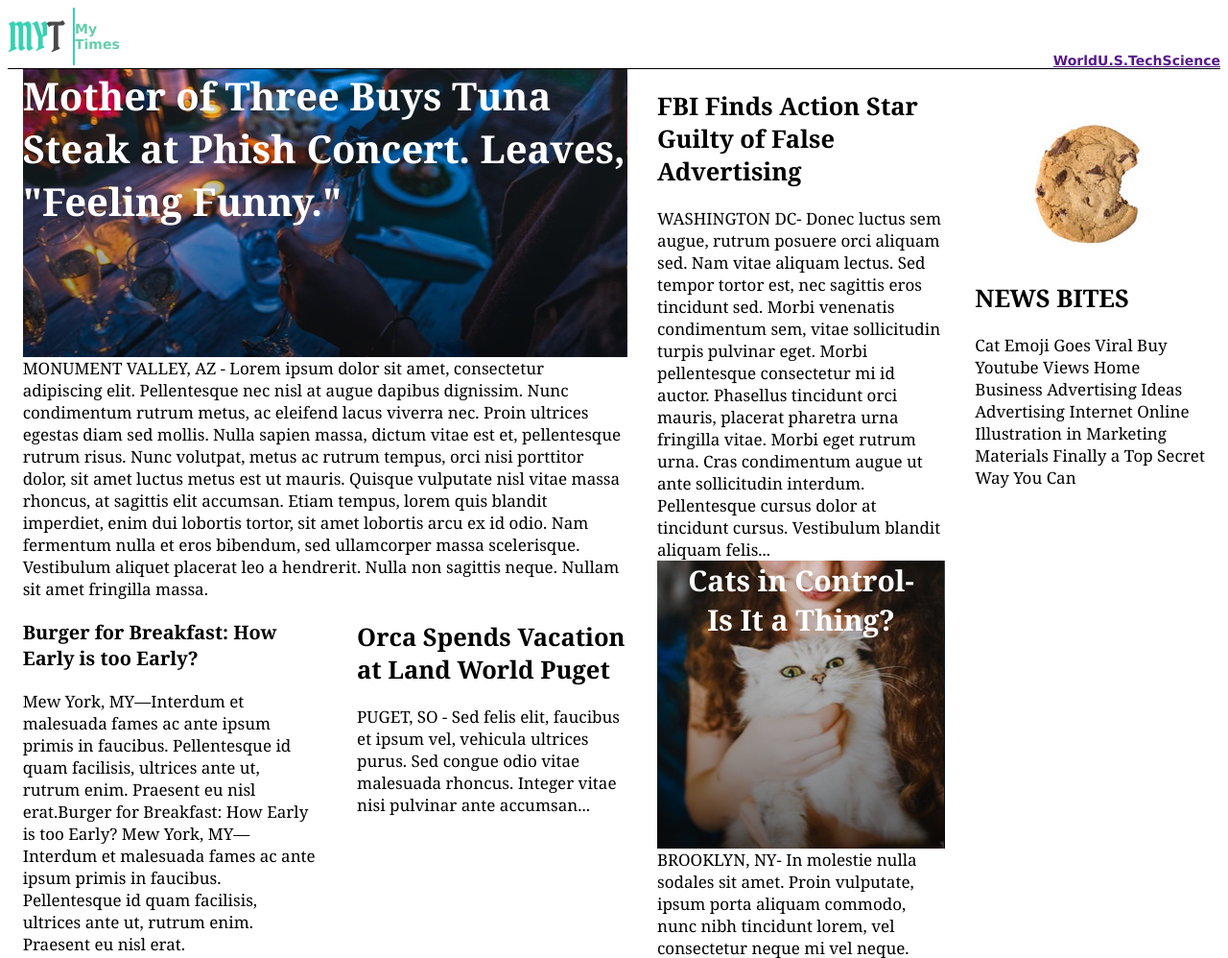
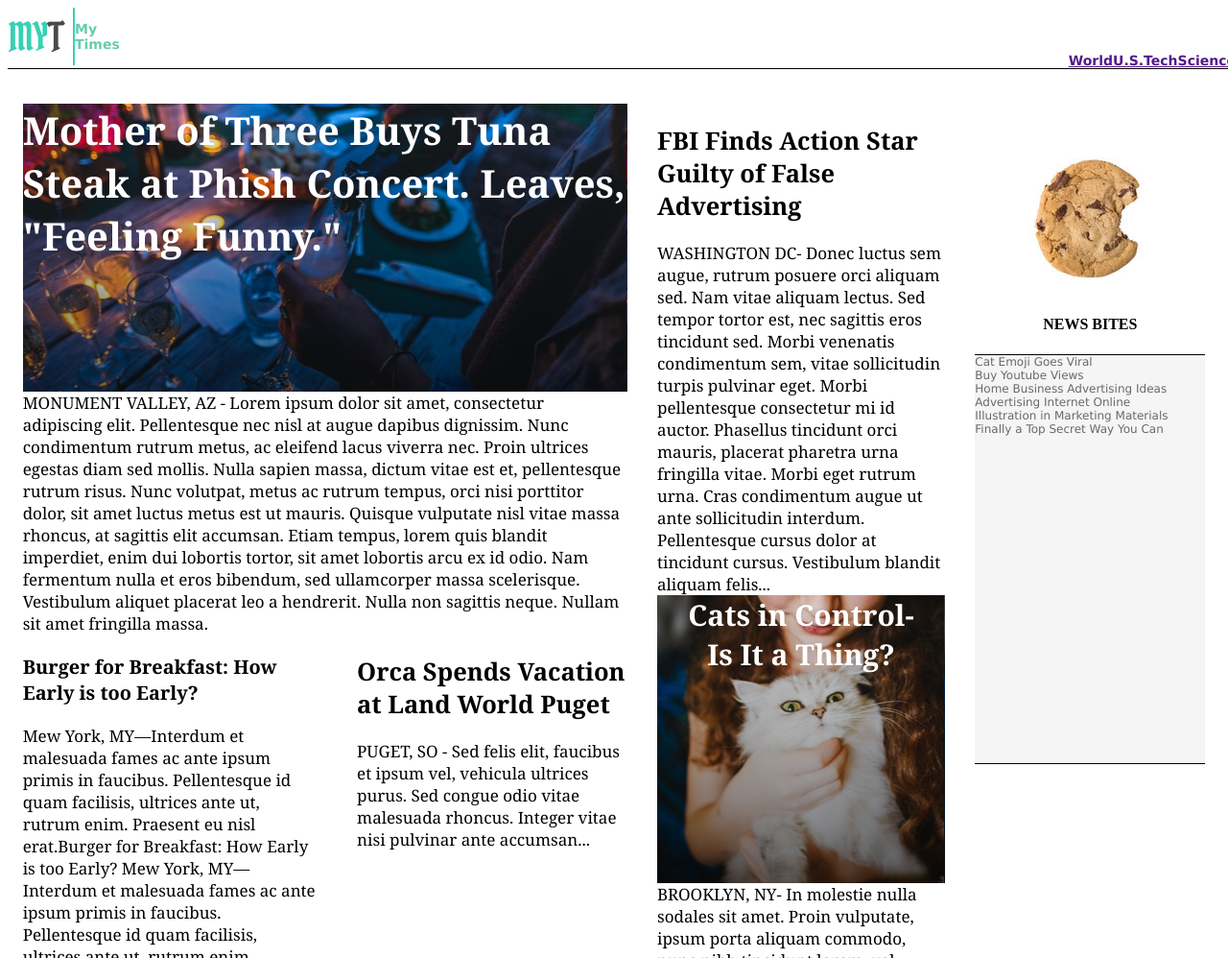
Before and after one commit to steelcurtainx5/MyTimes, a plain HTML site: page index.html in a window 1280 px wide. Shown: the top 998 px of the page at 96% size. Drawn offline with Linux system fonts and the light colour scheme.

Commit message:
Containered 3rd column

```diff
--- a/index.html
+++ b/index.html
@@ -33,7 +33,10 @@
       </div>
       <div class="column small">
         <div class="i"></div>
-        <div class="j"><h2>NEWS BITES</h2>Cat Emoji Goes Viral Buy Youtube Views Home Business Advertising Ideas Advertising Internet Online Illustration in Marketing Materials Finally a Top Secret Way You Can</div>
+        <div class="j"><h4>NEWS BITES</h4>
+          <div class="k"><div>Cat Emoji Goes Viral</div><div>Buy Youtube Views</div><div>Home Business Advertising Ideas</div><div>Advertising Internet Online</div><div>Illustration in Marketing Materials</div><div>Finally a Top Secret Way You Can</div>
+          </div>
+        </div>
       </div>
     </div>
   </body>
--- a/resources/css/style.css
+++ b/resources/css/style.css
@@ -1,10 +1,13 @@
 .header {
   display: flex;
+  position: fixed;
   width: 100%;
   font-family: Verdana;
   font-size: 14px;
   font-weight: bold;
   border-bottom: solid 1px black;
+  z-index: 10;
+  background-color: White;
   }
 .header p {
   color: MediumAquamarine;
@@ -18,6 +21,9 @@
   .columns {
     display: flex;
     justify-content: space-around;
+    position: relative;
+    top: 100px;
+    z-index: 4;
   }
   .column.large {
     width: 630px;
@@ -69,9 +75,24 @@
   background-image: url("../images/img-news-bite.png");
   height: 200px;
 }
-.j {
+.j h4 {
+  text-align: center;
+  font-size: 16px;
+  font-weight: bold;
   }
-.a, .b, .d, .e, .f, .g, .h, .i, .j {
+  .k {
+    display: flex;
+    flex-direction: column;
+    grid-template-columns: repeat(6, 70px);
+    height: 425px;
+    background-color: whiteSmoke;
+    font-family: Verdana;
+    font-size: 12px;
+    color: DimGray;
+    border-bottom: solid 1px black;
+    border-top: solid 1px black;
+    }
+.a, .b, .d, .e, .f, .g, .h, .i {
   font-family: Georgia;
   font-size: 17px;
   color: black;
```
